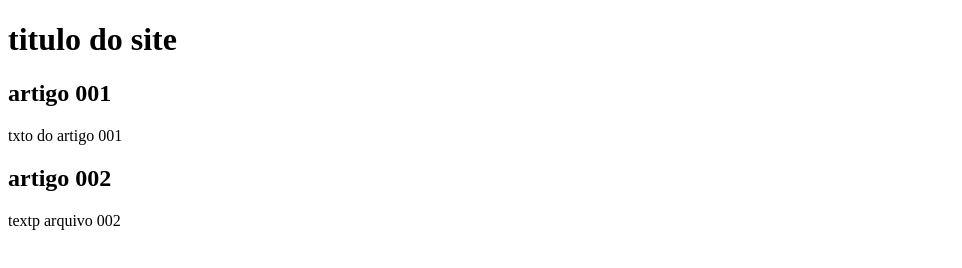
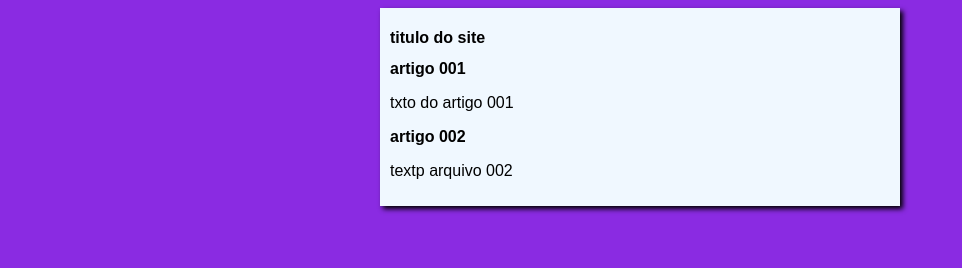
Before and after one commit to Leandro-Dev-2023/projeto-de-um-site, a plain HTML site: page index.html in a window 1280 px wide. Shown: the whole page, without its empty margins (0-962 px from the left). Drawn offline with Linux system fonts and the light colour scheme.

Commit message:
iniciei designer

```diff
--- /dev/null
+++ b/estilos/style.css
@@ -0,0 +1,17 @@
+*
+{ font-family: Arial, Helvetica, sans-serif;
+    font-size: 16px;
+}
+
+body {
+    background-color: blueviolet;
+
+}
+
+main {
+    background-color: aliceblue;
+    width: 500px;
+    margin: auto;
+    padding: 10px;
+    box-shadow: 3px 3px 5px black
+}
--- a/index.html
+++ b/index.html
@@ -5,6 +5,7 @@
     <meta http-equiv="X-UA-Compatible" content="IE=edge">
     <meta name="viewport" content="width=device-width, initial-scale=1.0">
     <title>titulo do site</title>
+    <link rel="stylesheet" href="estilos/style.css">
 </head>
 <body>
     <main>
```
